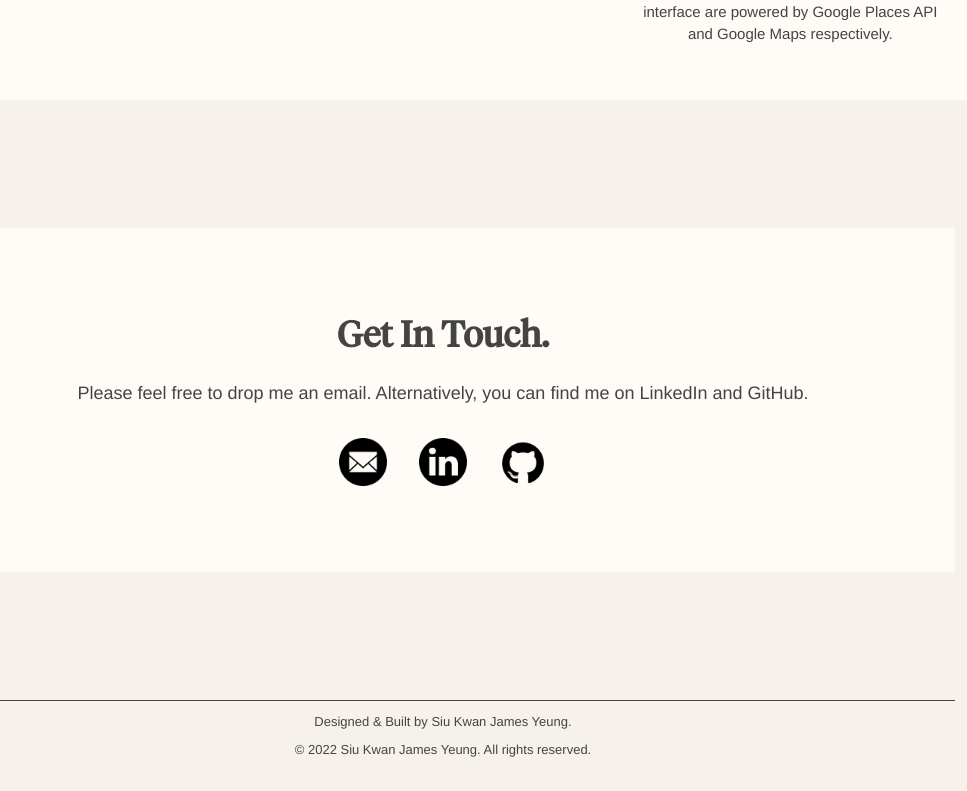
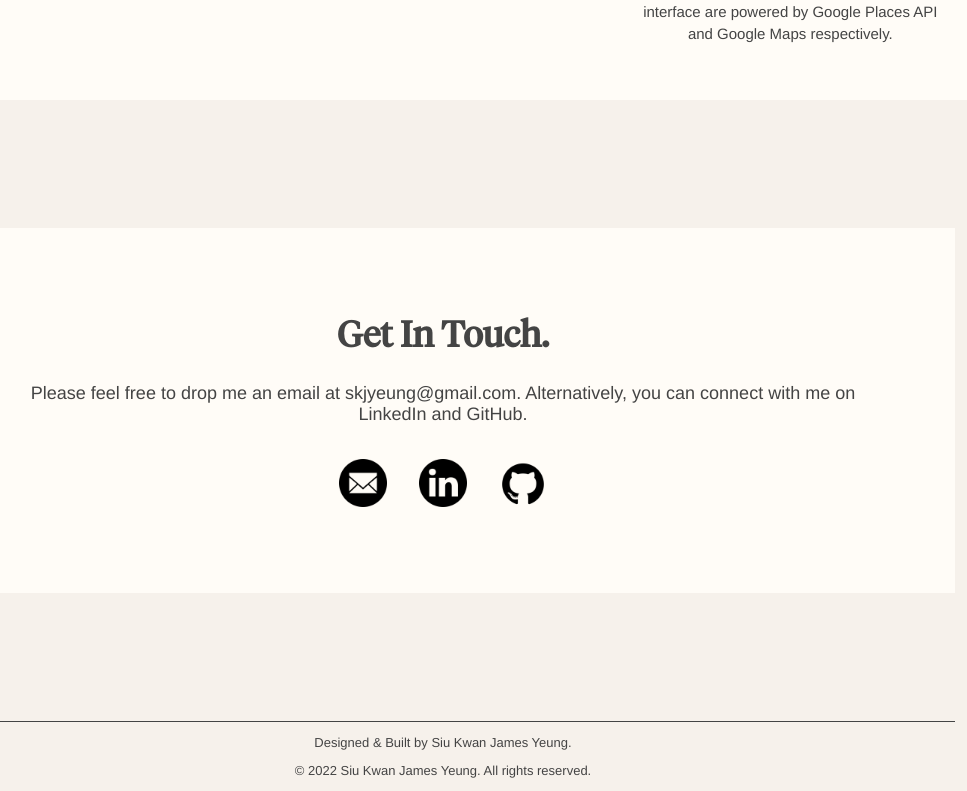
Before and after one commit to OneInfiniteLoops/Portfolio, a React (Create React App) app: page / in a window 1280 px wide. Shown: the part 2424-3215 px from the top of the page, without its empty margins (197-1164 px from the left). Before the commit the page ends 3194 px from the top, so only its background shows below. Built offline with nearby package versions, Linux system fonts and the light colour scheme.

Commit message:
Edits content in p tag

```diff
--- a/src/components/Contact.jsx
+++ b/src/components/Contact.jsx
@@ -7,8 +7,8 @@ const Contact = () => {
     <div id="contact">
       <h1>Get In Touch.</h1>
       <p>
-        Please feel free to drop me an email. Alternatively, you can find me on
-        LinkedIn and GitHub.
+        Please feel free to drop me an email at skjyeung@gmail.com.
+        Alternatively, you can connect with me on LinkedIn and GitHub.
       </p>
       <a href="mailto:skjyeung@gmail.com">
         <img className="Social-Icons" src={email} alt="email_icon"></img>
```
